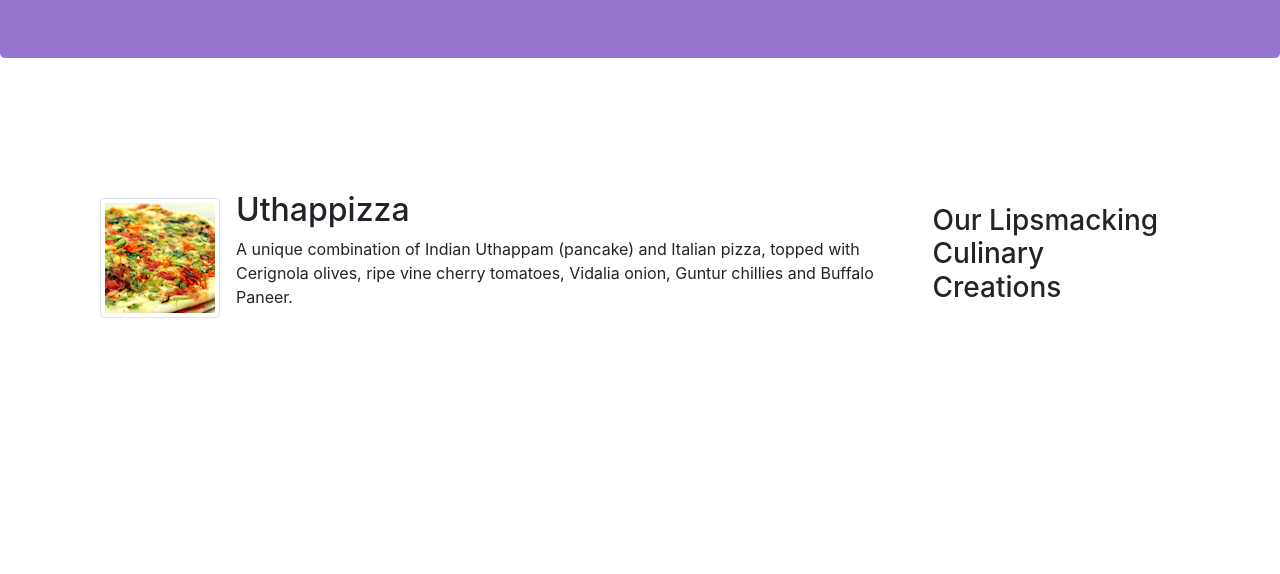
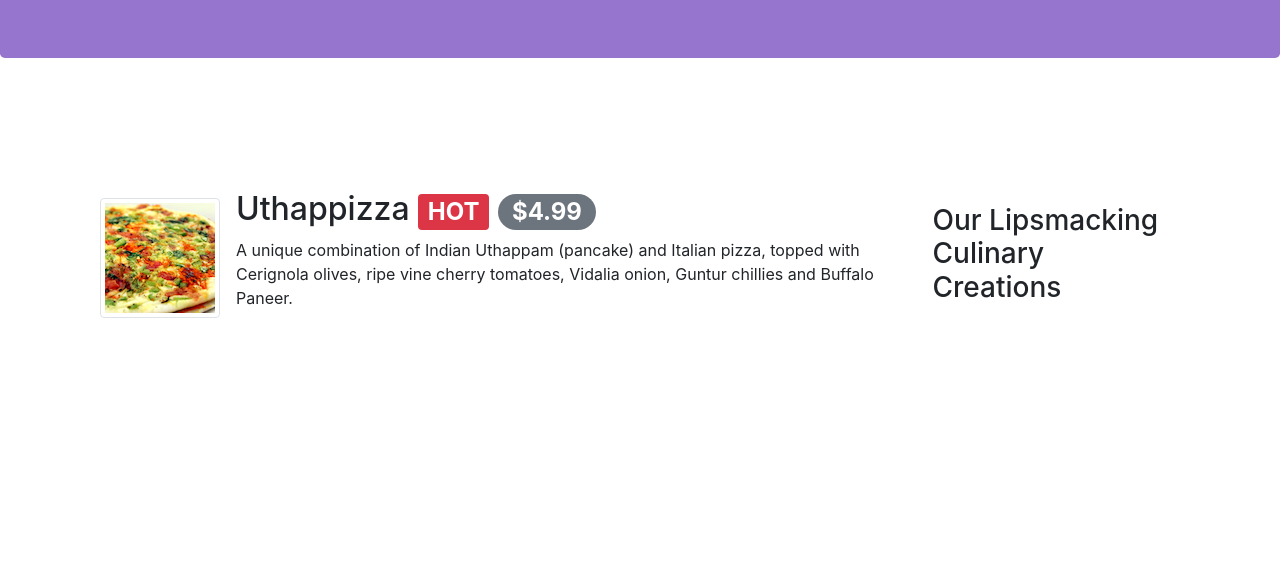
Before and after one commit to ThanujiNanayakkara/Bootstrap-4-Course, a website: page index.html in a window 1280 px wide. Shown: the part 226-800 px from the top of the page. Drawn offline with nearby package versions, Linux system fonts and the light colour scheme.

Commit message:
Alerting users

```diff
--- a/index.html
+++ b/index.html
@@ -55,7 +55,11 @@
                 <div class="media">
                     <img class= "d-flex mr-3 img-thumbnail align-self-center" src="img/uthappizza.png" alt="uthappizza">
                     <div class="media-body">
-                        <h2 class="mt-0">Uthappizza</h2>
+                        <h2 class="meida heading mt-0">
+                            Uthappizza
+                            <span class="badge badge-danger">HOT</span>
+                            <span class="badge badge-pill badge-secondary">$4.99</span>
+                        </h2>
                         <p>A unique combination of Indian Uthappam (pancake) and Italian pizza, topped with Cerignola olives, ripe vine cherry tomatoes, Vidalia onion, Guntur chillies and Buffalo Paneer.</p>
                     </div>
                 </div>
```
